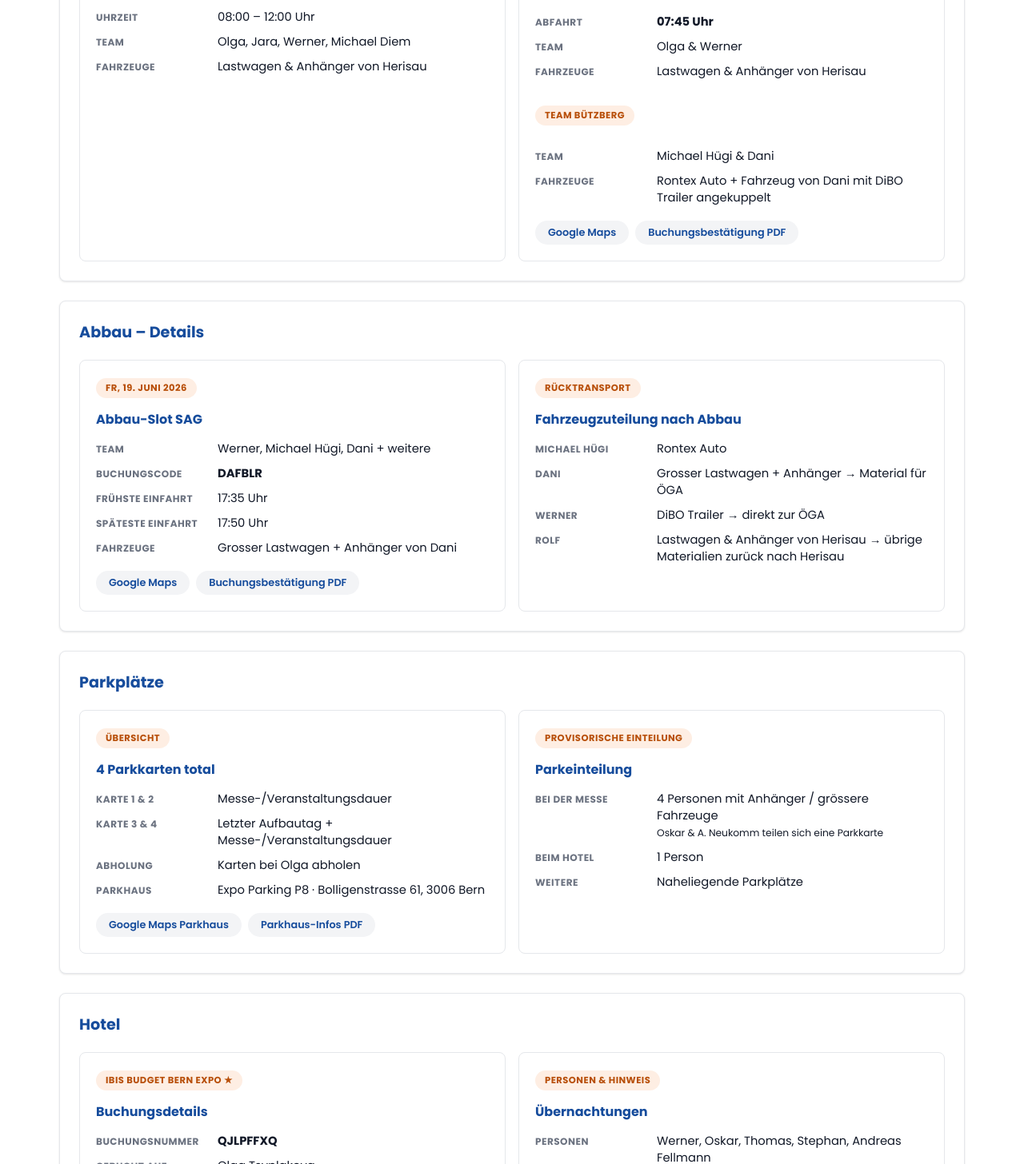
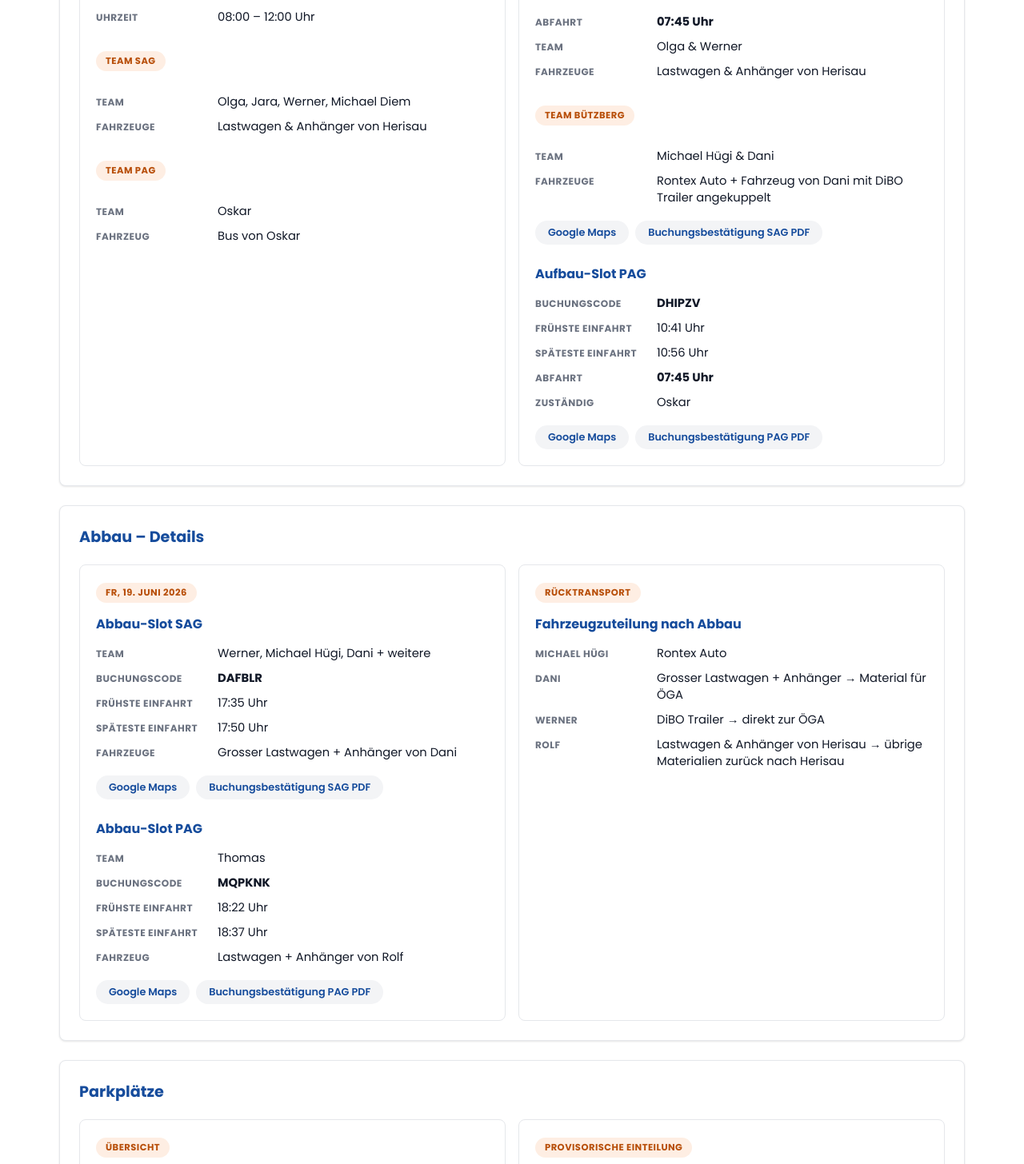
Before and after one commit to OlgaTsyplakova/suisse-public-sondiintern, a plain HTML site: page index.html in a window 1280 px wide. Shown: the part 2008-3464 px from the top of the page at 80% size. Drawn offline with Linux system fonts and the light colour scheme; no server answers.

Commit message:
Add files via upload

```diff
--- a/index.html
+++ b/index.html
@@ -119,6 +119,9 @@
                 <span class="kv-key">Uhrzeit</span>
                 <span>08:00 – 12:00 Uhr</span>
               </div>
+            </div>
+            <span class="chip orange" style="margin-top:14px;display:inline-block;">Team SAG</span>
+            <div class="kv-list">
               <div class="kv-row">
                 <span class="kv-key">Team</span>
                 <span>Olga, Jara, Werner, Michael Diem</span>
@@ -126,6 +129,17 @@
               <div class="kv-row">
                 <span class="kv-key">Fahrzeuge</span>
                 <span>Lastwagen &amp; Anhänger von Herisau</span>
+              </div>
+            </div>
+            <span class="chip orange" style="margin-top:14px;display:inline-block;">Team PAG</span>
+            <div class="kv-list">
+              <div class="kv-row">
+                <span class="kv-key">Team</span>
+                <span>Oskar</span>
+              </div>
+              <div class="kv-row">
+                <span class="kv-key">Fahrzeug</span>
+                <span>Bus von Oskar</span>
               </div>
             </div>
           </article>
@@ -174,7 +188,34 @@
             </div>
             <div class="map-links">
               <a href="https://www.google.com/maps/place/46.95944100,7.46877100" target="_blank" rel="noreferrer">Google Maps</a>
-              <a href="Buchungsbest%C3%A4tigung_Suisse%20Public%202026KRONCU.pdf" target="_blank" rel="noreferrer">Buchungsbestätigung PDF</a>
+              <a href="Buchungsbest%C3%A4tigung_Suisse%20Public%202026KRONCU.pdf" target="_blank" rel="noreferrer">Buchungsbestätigung SAG PDF</a>
+            </div>
+            <h3 style="margin-top:24px;">Aufbau-Slot PAG</h3>
+            <div class="kv-list">
+              <div class="kv-row">
+                <span class="kv-key">Buchungscode</span>
+                <strong>DHIPZV</strong>
+              </div>
+              <div class="kv-row">
+                <span class="kv-key">Frühste Einfahrt</span>
+                <span>10:41 Uhr</span>
+              </div>
+              <div class="kv-row">
+                <span class="kv-key">Späteste Einfahrt</span>
+                <span>10:56 Uhr</span>
+              </div>
+              <div class="kv-row">
+                <span class="kv-key">Abfahrt</span>
+                <strong>07:45 Uhr</strong>
+              </div>
+              <div class="kv-row">
+                <span class="kv-key">Zuständig</span>
+                <span>Oskar</span>
+              </div>
+            </div>
+            <div class="map-links">
+              <a href="https://www.google.com/maps/place/46.95944100,7.46877100" target="_blank" rel="noreferrer">Google Maps</a>
+              <a href="Buchungsbest%C3%A4tigung_Suisse%20Public%202026DHIPZV.pdf" target="_blank" rel="noreferrer">Buchungsbestätigung PAG PDF</a>
             </div>
           </article>
         </div>
@@ -212,7 +253,34 @@
             </div>
             <div class="map-links">
               <a href="https://www.google.com/maps/place/46.95944100,7.46877100" target="_blank" rel="noreferrer">Google Maps</a>
-              <a href="Buchungsbest%C3%A4tigung_Suisse%20Public%202026DAFBLR.pdf" target="_blank" rel="noreferrer">Buchungsbestätigung PDF</a>
+              <a href="Buchungsbest%C3%A4tigung_Suisse%20Public%202026DAFBLR.pdf" target="_blank" rel="noreferrer">Buchungsbestätigung SAG PDF</a>
+            </div>
+            <h3 style="margin-top:24px;">Abbau-Slot PAG</h3>
+            <div class="kv-list">
+              <div class="kv-row">
+                <span class="kv-key">Team</span>
+                <span>Thomas</span>
+              </div>
+              <div class="kv-row">
+                <span class="kv-key">Buchungscode</span>
+                <strong>MQPKNK</strong>
+              </div>
+              <div class="kv-row">
+                <span class="kv-key">Frühste Einfahrt</span>
+                <span>18:22 Uhr</span>
+              </div>
+              <div class="kv-row">
+                <span class="kv-key">Späteste Einfahrt</span>
+                <span>18:37 Uhr</span>
+              </div>
+              <div class="kv-row">
+                <span class="kv-key">Fahrzeug</span>
+                <span>Lastwagen + Anhänger von Rolf</span>
+              </div>
+            </div>
+            <div class="map-links">
+              <a href="https://www.google.com/maps/place/46.95944100,7.46877100" target="_blank" rel="noreferrer">Google Maps</a>
+              <a href="Buchungsbest%C3%A4tigung_Suisse%20Public%202026MQPKNK.pdf" target="_blank" rel="noreferrer">Buchungsbestätigung PAG PDF</a>
             </div>
           </article>
           <article>
```
